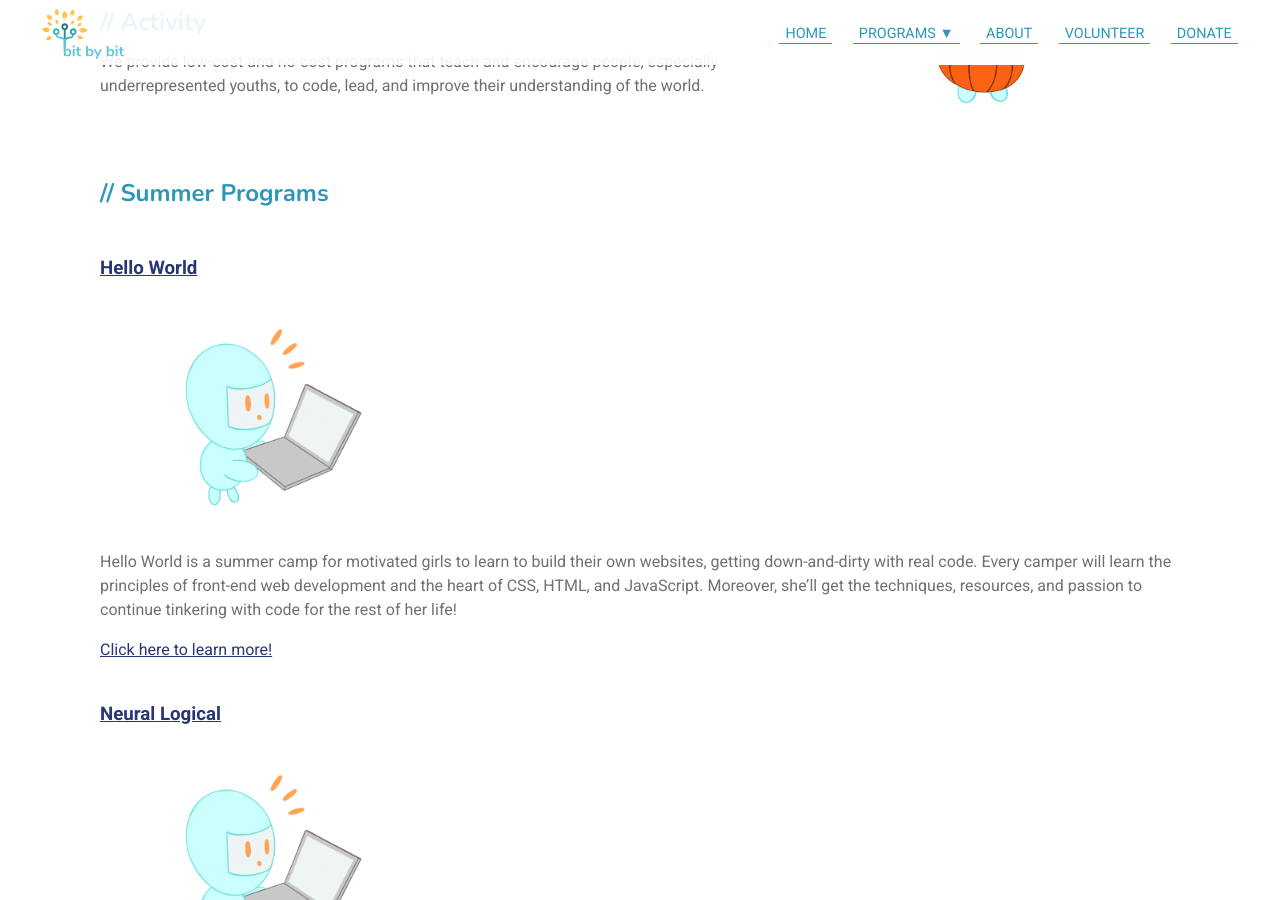
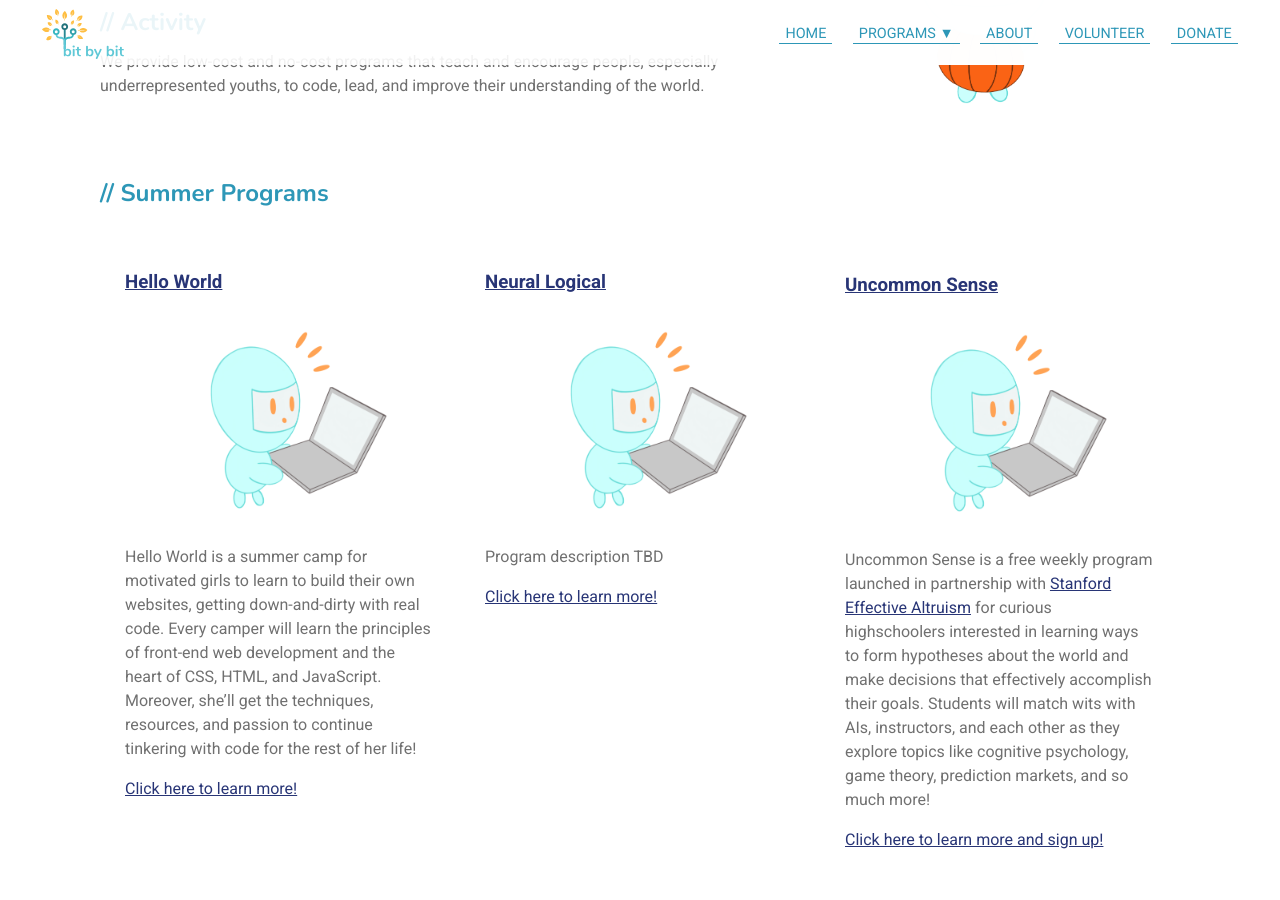
Before and after one commit to bit-by-bit-coding/bxb-website, a Jekyll site: the page built from index.html, in a window 1280 px wide and 900 px high, scrolled down 514 px. Built offline with Jekyll 4.4.1, drawn with Linux system fonts in a browser that asks for light colours; nearby versions of some CDN libraries.

Commit message:
I made homepage boxes to be in a row.
We still need to make boxes blickable, make fancy colors when boxes are clicked, and make it work on mobile

```diff
--- a/index.html
+++ b/index.html
@@ -31,12 +31,15 @@ style: index.css
 <div class="section no-margin">
     <div class="details-item">
         <h2>Summer Programs</h2>
-            <div class="details-item">
+            <div class="homepage-container">
+                <a href="{{ 'helloworld.html' | relative_url | remove: '.html' }}">
+                <div class="homepage-column">
                     <h3 class="noslashes">
                         <a href="{{ 'helloworld.html' | relative_url | remove: '.html' }}">
                             Hello World
                         </a>
                     </h3>
+
                         <div class="details-item computerbot">
                             <img class="bot" src="imgs/FFbot.png">
                         </div>
@@ -50,9 +53,11 @@ style: index.css
                             with
                             code for the rest of her life!
                         </p>
+
                         <a href="{{ 'helloworld.html' | relative_url | remove: '.html' }}"> Click here to learn more!</a>
                 </div>
-            <div class="details-item">
+                <a href="{{ 'helloworld.html' | relative_url | remove: '.html' }}">
+                <div class="homepage-column">
                     <h3 class="noslashes">
                     <a href="{{ 'helloworld.html' | relative_url | remove: '.html' }}">
                         Neural Logical
@@ -65,6 +70,9 @@ style: index.css
                     </p>
                     <a href="{{ 'helloworld.html' | relative_url | remove: '.html' }}"> Click here to learn more!</a>
                 </div>
+                </a>
+                <a href="{{ 'uncommonsense.html' | relative_url | remove: '.html' }}">
+                <div class="homepage-column">
                     <div class="details-item">
                         <h3 class="noslashes">
                             <a href="{{ 'uncommonsense.html' | relative_url | remove: '.html' }}">
@@ -85,10 +93,15 @@ style: index.css
                             sign up!
                         </a>
                     </div>
-
+                </div>
+                </a>
+            </div>
     </div>
     <div class="details-item">
         <h2>After School Programs</h2>
+        <div class="homepage-container">
+            <a href="{{ 'formfunction.html' | relative_url| remove: '.html' }}">
+            <div class="homepage-column">
                 <div class="details-item" >
                     <h3 class="noslashes">
                         <a href="{{ 'formfunction.html' | relative_url| remove: '.html' }}">
@@ -107,9 +120,11 @@ style: index.css
                     </p>
                     <a href="{{ 'formfunction.html' | relative_url| remove: '.html' }}"> Click here to learn more and sign
                         up!</a>
-
                 </div>
-
+            </div>
+            </a>
+            <a href="{{ 'formfunction.html' | relative_url| remove: '.html' }}">
+            <div class="homepage-column">
                 <div class="details-item">
                     <h3 class="noslashes">
                         <a href="{{ 'uncommonsense.html' | relative_url | remove: '.html' }}">
@@ -128,6 +143,9 @@ style: index.css
                     </p>
                     <a href="{{ 'uncommonsense.html' | relative_url | remove: '.html' }}"> Click here to learn more and
                         sign up!
+                    </a>
+                </div>
+            </div>
             </a>
         </div>
         <div class="section">
--- a/styles/index.scss
+++ b/styles/index.scss
@@ -48,3 +48,20 @@
 		padding-left: 0 !important;
 	}
 }
+.homepage-container {
+	display: flex;
+	flex-direction: row; //mobile-first layout
+	padding: 0 -5px;
+	align-content: stretch;
+	align-items: stretch;
+	justify-content: space-evenly;
+
+  }
+
+  .homepage-column{
+	min-width: 200px;
+	margin: 5px;
+	padding: 20px;
+	border-width: 10px;
+	flex: 1 1 0px;
+  }
```
Lines whose indentation alone changed are shown as unchanged.
